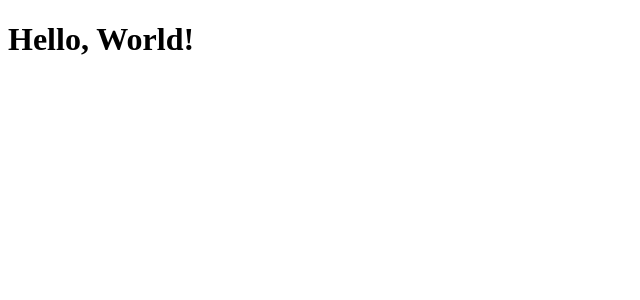
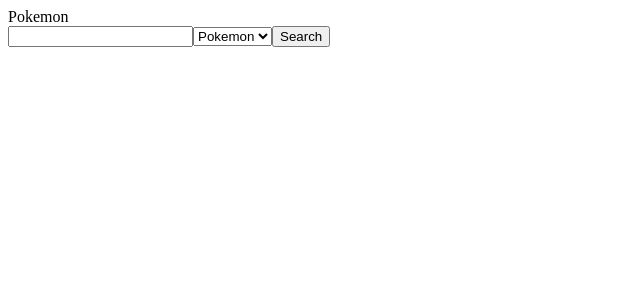
Before and after one commit to Vipershroom/pokemone-info, a React (Vite) app: page / in a window 1280 px wide. Shown: the top 300 px of the page, without its empty margins (0-640 px from the left). Built offline with nearby package versions, Linux system fonts and the light colour scheme.

Commit message:
Add alot

```diff
--- a/src/components/App.tsx
+++ b/src/components/App.tsx
@@ -1,10 +1,31 @@
 import { useState } from 'react'
+import Form from './Form'
+import Pokemon from './Pokemon'
+import Item from './Item'
+
+interface Output {
+  search: string,
+  select: string,
+}
 
 function App() {
-
+  const [state, setState] = useState({
+    search: 'clefairy',
+    select: "Pokemon",
+  })
+  const [toggle, setToggle] = useState(true)
+  const handleForm = (output: Output) => {
+    output.search = output.search.toLowerCase()
+    console.log(output)
+    setState(output)
+    console.log(state)
+  }
   return (
-    <div>
-      <h1>Hello, World!</h1>
+    <div className='container'>
+      <div className="card">
+        {(state.select === "Pokemon") ? <Pokemon /> : <Item /> }
+      </div>
+      <Form onSubmit={handleForm}/>
     </div>
   )
 }
--- /dev/null
+++ b/src/components/Form.tsx
@@ -0,0 +1,47 @@
+import React, { useState } from 'react'
+
+interface onSubmit {
+    onSubmit: Function
+}
+
+interface Data {
+    search: string,
+    select: string
+}
+
+const Form = (props: onSubmit) => {
+    const [input, setInput] = useState({
+        search: '',
+        select: 'Pokemon',
+    })
+    const handleSubmit = (e: React.FormEvent) => {
+        e.preventDefault()
+        if (input.search === "" || input.search === " ") {
+            return
+        }
+        props.onSubmit(input)
+        setInput({
+            search: '',
+            select: input.select,
+        })
+    }
+  return (
+    <form action="" onSubmit={handleSubmit}>
+        <input type="text" name="" id="" value={input.search} onChange={(e) => {setInput({
+            ...input,
+            search: e.target.value
+        })}} />
+        <select name="" id="" onChange={(e) => {setInput({
+            ...input,
+            select: e.target.value
+        })}}>
+            <option value="Pokemon">Pokemon</option>
+            <option value="Items">Items</option>
+        </select>
+        <button>Search</button>
+
+    </form>
+  )
+}
+
+export default Form
--- /dev/null
+++ b/src/components/Item.tsx
@@ -0,0 +1,9 @@
+import React from 'react'
+
+const Item = () => {
+  return (
+    <div>Item</div>
+  )
+}
+
+export default Item
--- /dev/null
+++ b/src/components/Pokemon.tsx
@@ -0,0 +1,10 @@
+import React from 'react'
+import PokemonInterface from './interfaces/PokemonInterface'
+
+const Pokemon = () => {
+  return (
+    <div>Pokemon</div>
+  )
+}
+
+export default Pokemon
--- a/src/components/interfaces/Items.tsx
+++ b/src/components/interfaces/ItemsInterface.tsx
@@ -1,4 +1,4 @@
-export interface Items {
+export default interface Items {
     name: string,
     id: number,
     sprite: string,
--- a/src/components/interfaces/Pokemon.tsx
+++ b/src/components/interfaces/PokemonInterface.tsx
@@ -1,4 +1,4 @@
-export interface Pokemon {
+export default interface PokemonInterface{
     name: string,
     abilities: Array<Abilities>,
     moves: Array<Moves>,
```
